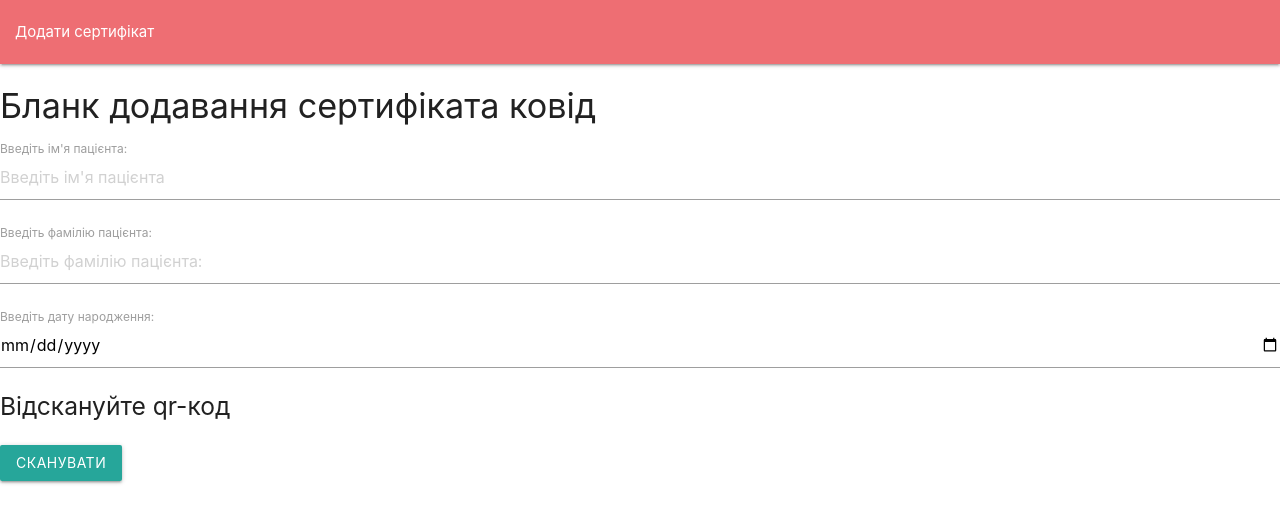
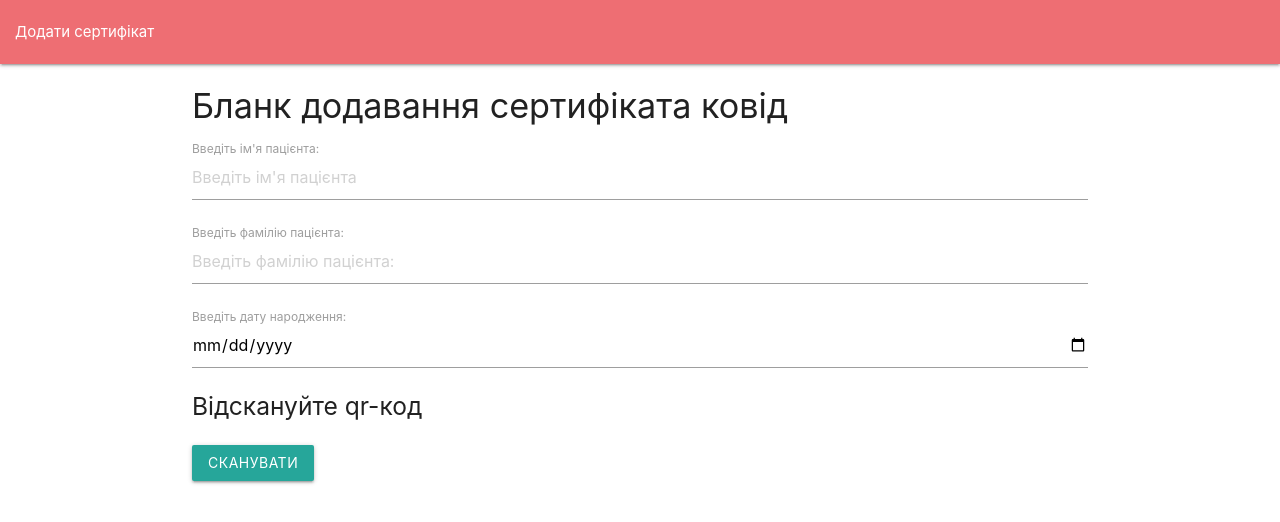
Before and after one commit to VladyslavRudniev/Rudniev.CertificateVerification.WebClient, a Vue app: page / in a window 1280 px wide. Shown: the top 522 px of the page. Built offline with nearby package versions, Linux system fonts and the light colour scheme.

Commit message:
Added some styles to view components

```diff
--- a/src/views/CertificateVerificationView.vue
+++ b/src/views/CertificateVerificationView.vue
@@ -1,5 +1,5 @@
 <template>
-  <div class="home">
+  <div class="container">
     <CertificateForm />
   </div>
 </template>
--- a/src/views/NotFoundView.vue
+++ b/src/views/NotFoundView.vue
@@ -1,5 +1,7 @@
 <template>
-  <NotFoundMessageBox />
+  <div class="container">
+    <NotFoundMessageBox class="mt15"/>
+  </div>
 </template>
 
 <script>
@@ -14,5 +16,7 @@ export default {
 </script>
 
 <style scoped>
-
+.mt15 {
+  margin-top: 15rem;
+}
 </style>
```
